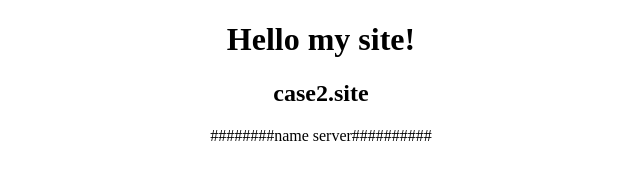
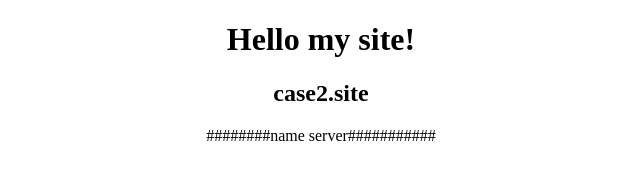
Before and after one commit to MaeKyneun/wsr_git, a plain HTML site: page index.html in a window 1280 px wide. Shown: the full height of the page, 319-959 px from the left. Drawn offline with Linux system fonts and the light colour scheme.

Commit message:
Update index.html

```diff
--- a/index.html
+++ b/index.html
@@ -17,4 +17,4 @@
 
 </body>
 </html>
-########name server##########
+########name server###########
```
